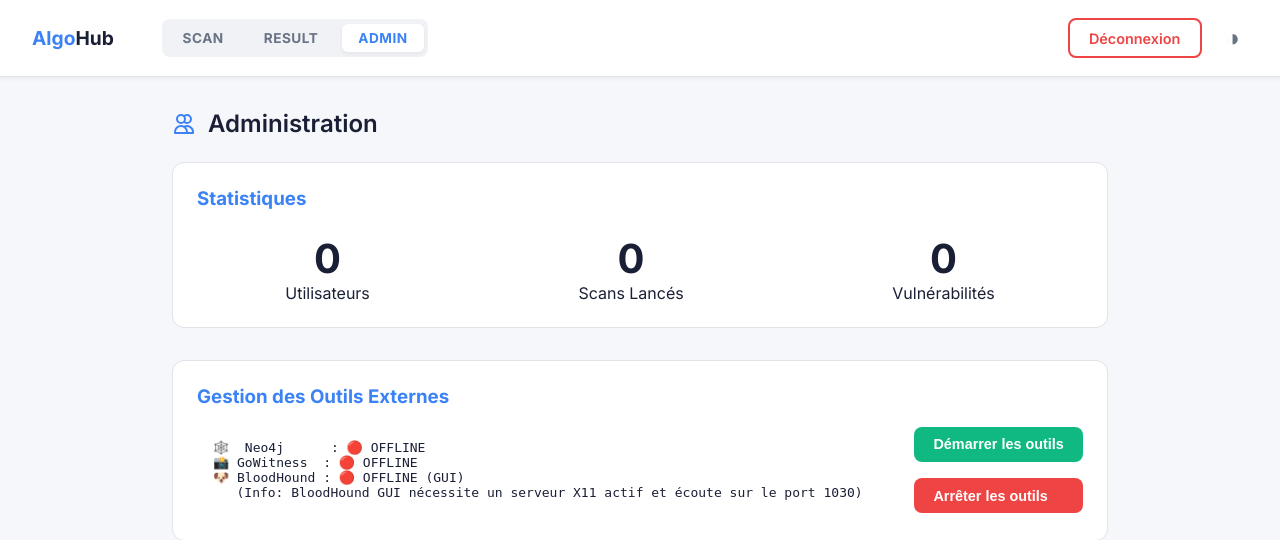
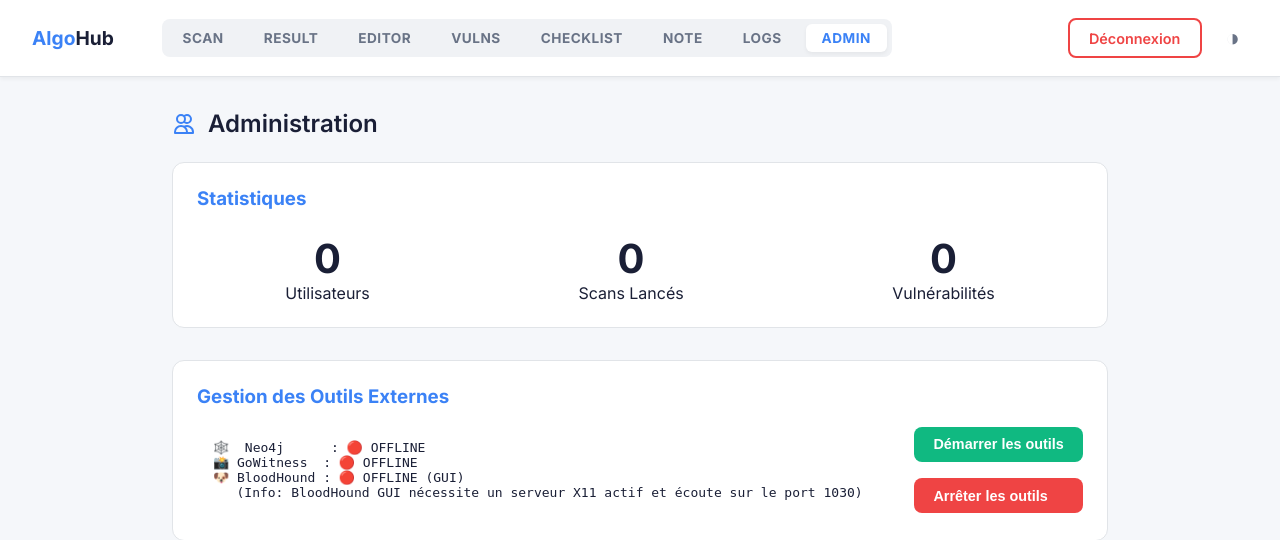
Before and after one commit to p4v1c/lan-v2, a Flask app: page /admin in a window 1280 px wide. Shown: the top 540 px of the page. Run offline with Flask 3, Linux system fonts and the light colour scheme; the visitor is signed in with stand-in values (Sample User, id 1); data that the repository does not hold is empty; some libraries are stand-ins or nearby versions.

Commit message:
Fix navbar admin page

```diff
--- a/WebServer/templates/admin.html
+++ b/WebServer/templates/admin.html
@@ -17,9 +17,14 @@
         <div class="nav-left">
             <div class="brand-title"><span>Algo</span>Hub</div>
             <div class="nav-center">
-                <a href="/" class="nav-item">Scan</a>
-                <a href="/result" class="nav-item">Result</a>
-                <a href="/admin" class="nav-item active">Admin</a>
+                <a href="/" class="nav-item {{ 'active' if active_page == 'scan' else '' }}">Scan</a>
+                <a href="/result" class="nav-item {{ 'active' if active_page == 'result' else '' }}">Result</a>
+                <a href="/editor" class="nav-item {{ 'active' if active_page == 'editor' else '' }}">Editor</a>
+                <a href="/vulns" class="nav-item {{ 'active' if active_page == 'vulns' else '' }}">Vulns</a>
+                <a href="/checklist" class="nav-item {{ 'active' if active_page == 'checklist' else '' }}">Checklist</a>
+                <a href="/note" class="nav-item {{ 'active' if active_page == 'note' else '' }}">Note</a>
+                <a href="/logs" class="nav-item {{ 'active' if active_page == 'logs' else '' }}">Logs</a>
+                <a href="/admin" class="nav-item active {{ 'active' if active_page == 'Admin' else '' }}">Admin</a>
             </div>
         </div>
         <div class="nav-right">
```
